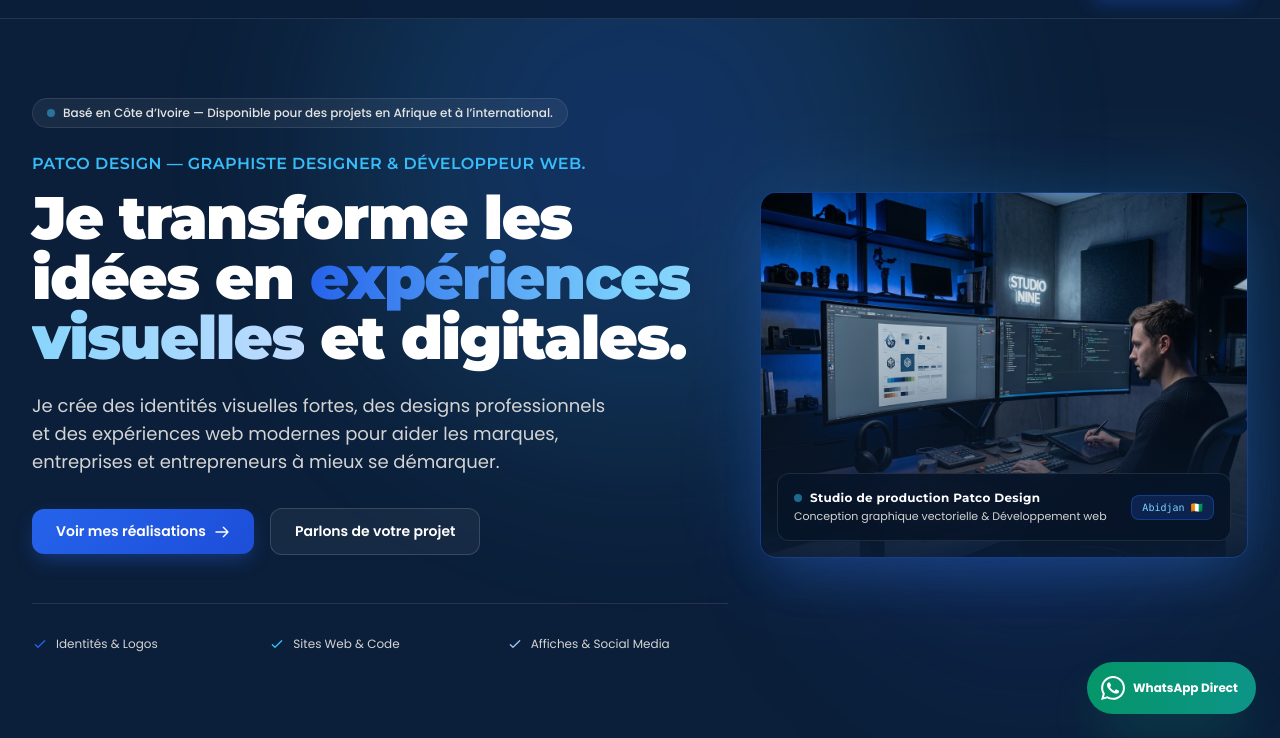
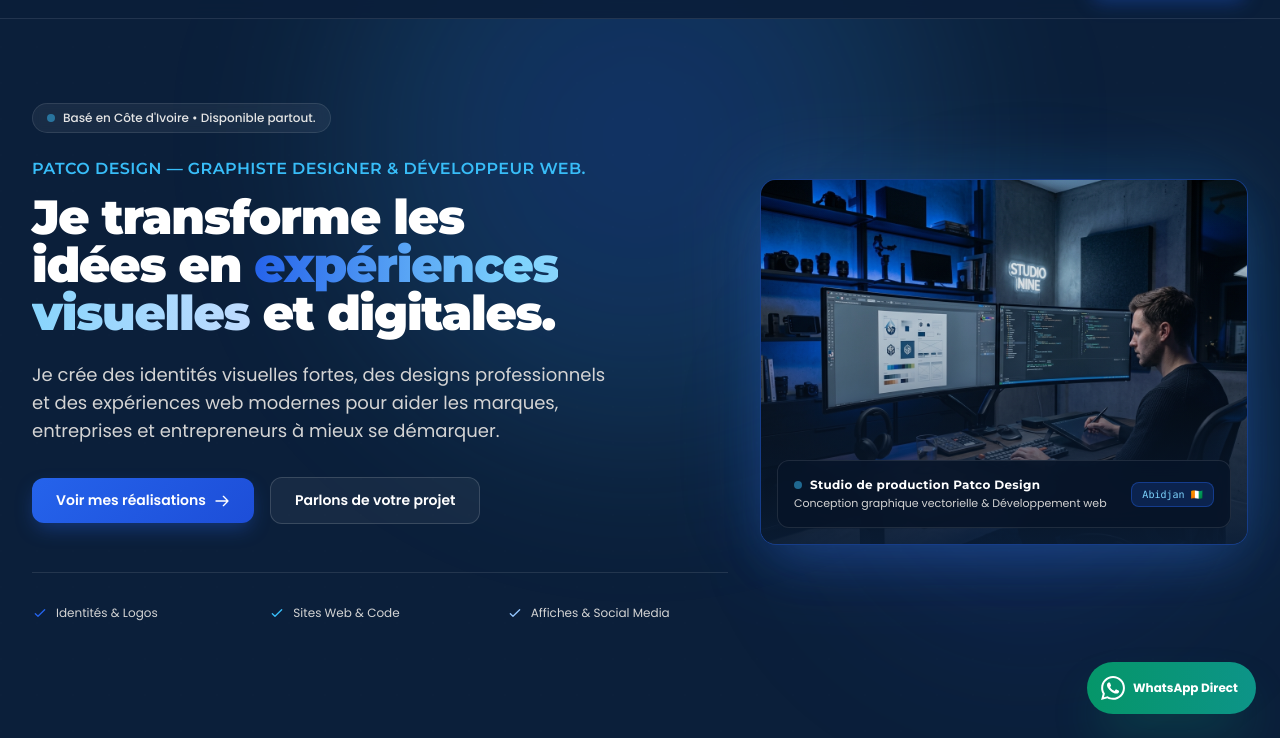
Before and after one commit to Pacomekouassi/Patco-Design, a plain HTML site: page index.html in a window 1280 px wide. Shown: the part 62-800 px from the top of the page. Drawn offline with nearby package versions, Linux system fonts and the light colour scheme.

Commit message:
Revise text and structure in index.html
Updated text content and adjusted HTML structure for better clarity and presentation.

```diff
--- a/index.html
+++ b/index.html
@@ -100,10 +100,7 @@
               <span
                 class="w-2 h-2 rounded-full bg-sky-400 animate-pulse"
               ></span>
-              <span
-                >Basé en Côte d’Ivoire — Disponible pour des projets en Afrique
-                et à l’international.</span
-              >
+              <span>Basé en Côte d'Ivoire • Disponible partout.</span>
             </div>
 
             <!-- Subtitle -->
@@ -115,12 +112,14 @@
 
             <!-- Main Headline -->
             <h1
-              class="text-4xl sm:text-5xl xl:text-6xl font-black text-white tracking-tight leading-[1.12] mb-6 max-w-2xl font-heading"
+              class="text-[27px] sm:text-4xl lg:text-5xl font-black text-white tracking-tight leading-[1.2] mb-6 font-heading"
             >
-              Je transforme les idées en
+              Je transforme les<br />
+              idées en
               <span
                 class="bg-gradient-to-r from-[#2563EB] via-sky-300 to-blue-200 bg-clip-text text-transparent"
-                >expériences visuelles</span
+                >expériences<br />
+                visuelles</span
               >
               et digitales.
             </h1>
@@ -393,7 +392,7 @@
               entreprises, associations et particuliers dans la création de leur
               identité visuelle et de leurs projets numériques.
             </p>
-            <div class="flex flex-wrap gap-4">
+            <div class="flex flex-col sm:flex-row gap-4">
               <a href="a-propos.html" class="btn-primary">
                 <span>Découvrir mon parcours complet</span>
                 <svg
```
